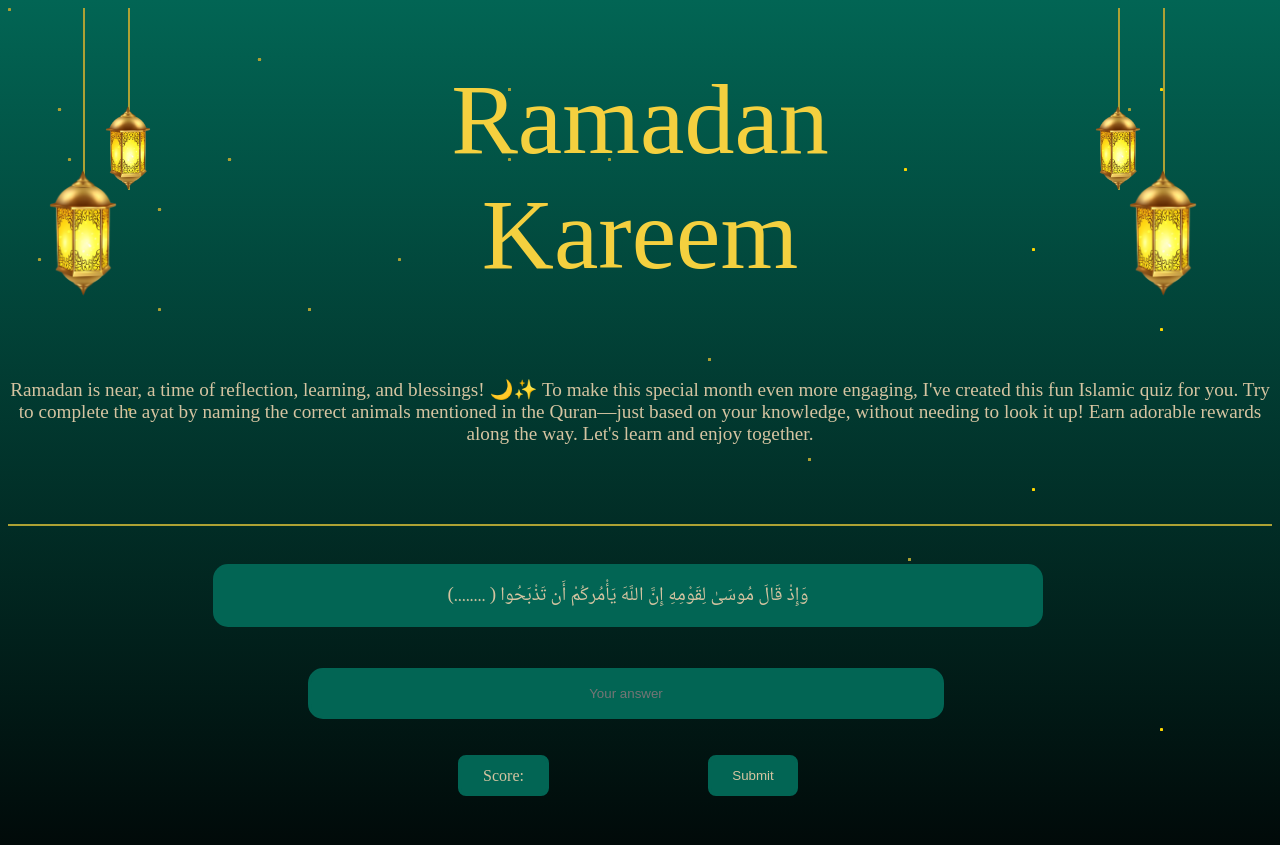
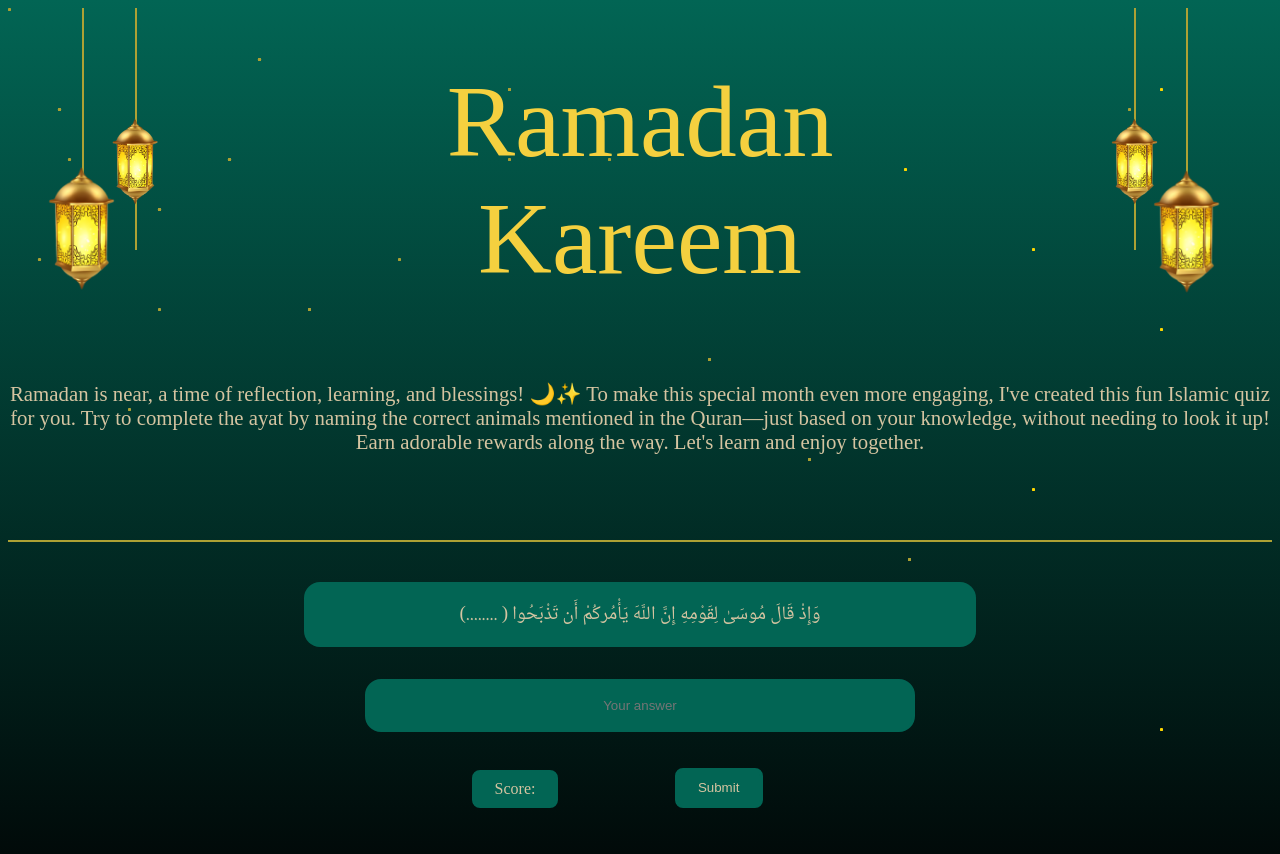
Before and after one commit to Chellah-nawel/Islamic-Game, a plain HTML site: page index.html in a window 1280 px wide. Drawn offline with Linux system fonts and the light colour scheme; a web font is replaced by a local one.

Commit message:
Update style.css

```diff
--- a/style.css
+++ b/style.css
@@ -7,7 +7,7 @@ body{
 
 }
 
-@media (max-width: 768px) {
+/*@media (max-width: 768px) {
 
     img {
         max-width: 100%;
@@ -41,7 +41,7 @@ body{
         font-size: small;
     }
 
-}
+}*/
 
 
 .stars {
@@ -73,35 +73,36 @@ body{
 .explecation{
     color: #D5C4A1;
     text-align: center;
-    font-size: larger;
+    font-size: 1.3rem;
     transform: translateY(-90%);
 }
+
 #line1{
     border: 1px solid #ada134;
     width: 0%;
-    height: 180px;
+    height: 30%;
     margin-top: 0%;
-    margin-left: 75px;
+    margin-left: 5.8%;
     position: absolute;
     overflow: hidden;
 }
 .fanous{
-    width: 150px;
+    width: 11.5%;
     height: auto;
-    margin-top: 150px;
+    margin-top: 11.5%;
     position:absolute;
     overflow: hidden;
 }
 .second-fanous{
     margin-top: 0%;
-    margin-left: 70px;
-    margin-right: 100px;
+    margin-left: 6%;
+    margin-right: 6%;
     overflow: hidden;
 }
 .fanous-2{
-    width: 100px;
+    width: 08%;
     height: auto;
-    margin-top: 90px;
+    margin-top: 8%;
     position:absolute;
     overflow: hidden;
 }
@@ -109,42 +110,42 @@ body{
     height: 15%;
     border: 1px solid #ada134;
     width: 0%;
-    height: 180px;
+    height: 30%;
     margin-top: 0%;
-    margin-left: 50px;
+    margin-left: 4%;
     position: absolute;
     overflow: hidden;
 }
 .fanous-r{
-    width: 150px;
+    width: 11.5%;
     height: auto;
     margin-top: 150px;
-    margin-left: 1080px;
+    margin-left: 86.3%;
     position:absolute;
     overflow: hidden;
 }
 #line01{
-    margin-left: 1155px;
+    margin-left: 92%;
     border: 1px solid #ada134;
     width: 0%;
-    height: 180px;
+    height: 30%;
     margin-top: 0%;
     position: absolute;
     overflow: hidden;
 }
 .fanous-2r{
-    width: 100px;
+    width: 8%;
     height: auto;
-    margin-top: 90px;
-    margin-left: 1060px;
+    margin-top: 8%;
+    margin-left: 84%;
     position:absolute;
     overflow: hidden;
 }
 #line02{
-    margin-left: 1110px;
+    margin-left: 88%;
     border: 1px solid #ada134;
     width: 0%;
-    height: 180px;
+    height: 30%;
     margin-top: 0%;
     position: absolute;
     overflow: hidden;
@@ -153,7 +154,7 @@ body{
 .ramadan{
     transform: translateY(-20%);
     font-family: Sofia;
-    font-size: 100px;
+    font-size: 8vw;
     text-align: center;
     color: #F4D03F ;
 }
@@ -164,59 +165,68 @@ body{
     display: flex;
     flex-direction: column;
 }
-#ayat-section{
-    background-color:#026554;
-    padding: 15px;
-    border-radius: 15px;
-    width: 800px;
-    margin-left: 205px;
-    margin-top: 30px;
+
+#ayat-section {
+    background-color: #026554;
+    padding: 1rem;
+    border-radius: 1rem;
+    width: 50vw;
+    margin-left: auto;
+    margin-right: auto;
+    margin-top: 2rem;
 
     font-family: 'Noto Naskh Arabic', serif;
     color: #D5C4A1;
-    direction:rtl;
+    direction: rtl;
     font-size: larger;
     text-align: center;
 }
-input[type="text"]{
+
+input[type="text"] {
     color: #D5C4A1;
     text-align: center;
     border: solid #026554;
     background-color: #026554;
-    width: 600px;
-    padding: 15px;
-    border-radius: 15px;
-    margin-left: 300px;
-    margin-top: 10px;
+    width: 40vw;
+    padding: 1rem;
+    border-radius: 1rem;
+    margin-left: auto;
+    margin-right: auto;
+    margin-top: 0.8rem;
+    display: block;
 }
+
 #submit{
     border: solid #026554;
     background-color: #026554;
-    padding: 10px;
-    width: 90px;
-    border-radius: 8px;
-    margin-left: 700px;
-    margin-top: 0px;
+    padding: 0.6rem;
+    width: 5.5rem;
+    border-radius: 0.5rem;
+    margin-left: 50em;
+    margin-top: auto;
     color: #D5C4A1;
+    display: block;
+    text-align: center;
 }
-#Score{
+
+#Score {
     border: solid #026554;
     background-color: #026554;
     text-align: center;
     align-items: center;
     justify-content: center;
     display: flex;
-    width: 85px;
-    height: 35px;
-    border-radius: 8px;
-    margin-left: 450px;
+    width: 5rem;
+    height: 2rem;
+    border-radius: 0.5rem;
+    margin-left: 29em;
+    margin-right: auto;
     transform: translateY(-100%);
     color: #D5C4A1;
 }
-#feedback{
+
+#feedback {
     text-align: center;
     overflow: hidden;
-    margin-top: 15px;
-
-
+    margin-top: 1rem;
 }
```
